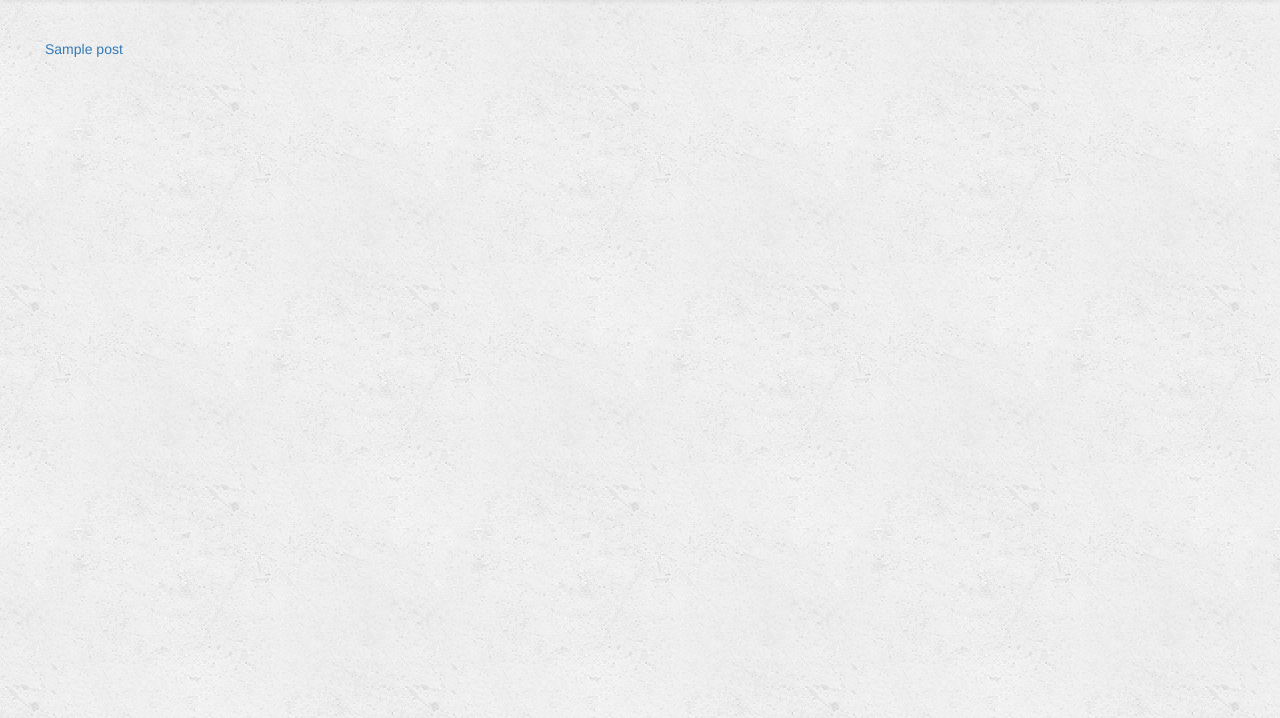
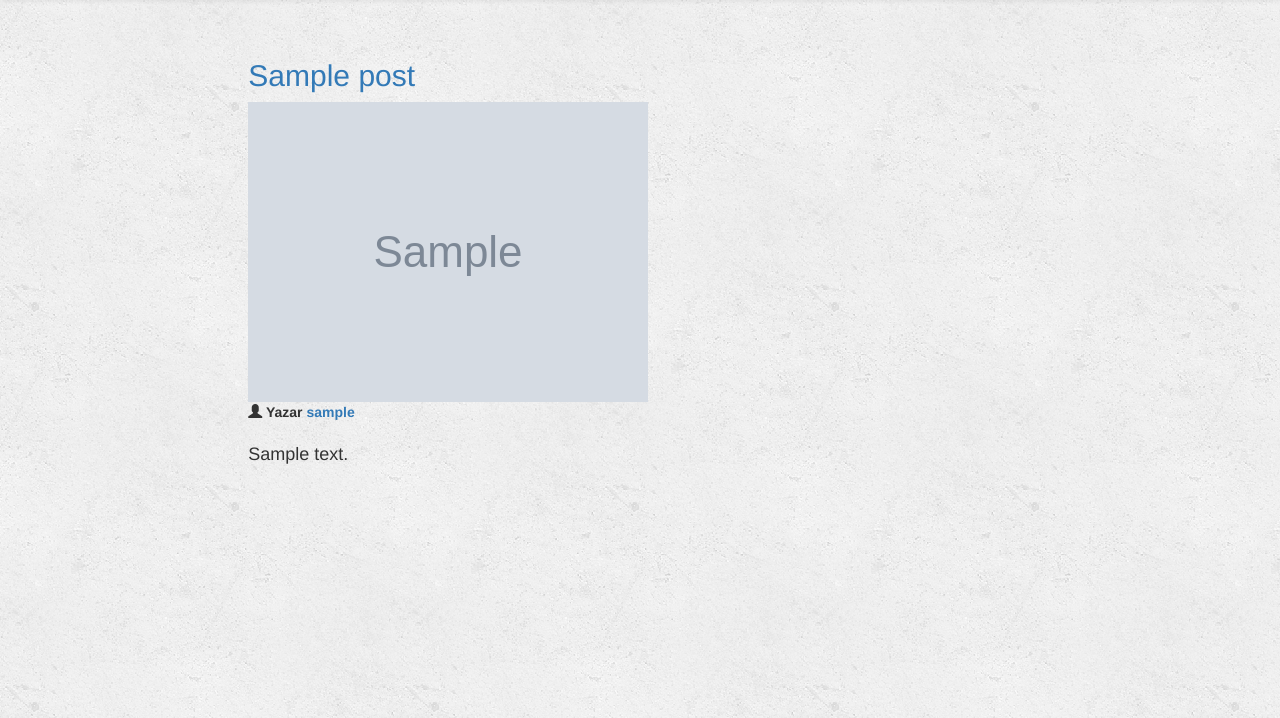
Before and after one commit to selametsamli/thekamping, a Django app: template kamping/templates/blog/post_list.html in a window 1280 px wide. Shown: the part 51-769 px from the top of the page. Run offline with Django 3.2, Linux system fonts and the light colour scheme; the template is opened without the code that fills it: most values are stand-ins (such as "Sample title", 1, 10 or a date in 2020); grey boxes marked "Sample" are stand-in pictures; data that the repository does not hold is empty; parts of the project's set-up code (start-up, migrations or seed data) failed here and were passed over; some libraries are stand-ins or nearby versions.

Commit message:
post-list template düzenlendi

```diff
--- a/kamping/templates/blog/post_list.html
+++ b/kamping/templates/blog/post_list.html
@@ -2,18 +2,25 @@
 
 
 {% block title %}
-Blog
+    Blog
 {% endblock %}
 
 {% block icerik %}
 
     <div class="row">
-        <div class="col-lg-12 pull-center">
-            <div class="post">
+        <div class="col-lg-12 ">
+            <div class="post col-lg-8 col-lg-offset-2">
                 {% for post in posts %}
-                    <div class="col-lg-3 pull-left">
-                        <a href="{% url 'post-detail' post.slug %}">{{ post.title }}</a>
-                    </div>
+                    <h2><a href="{{ post.get_absolute_url }}"><span>{{ post.title }}</span></a></h2>
+                    {% if post.get_image %}
+                        <img class="img-responsive" src="{{ post.get_image }}">
+                    {% endif %}
+                    <p><b><span class="glyphicon glyphicon-user"></span>
+                        Yazar <a href="{% url 'user-profile' post.author.username %}">{{ post.author.username }}</a></b>
+                    </p>
+
+                    <p style="font-size: large;margin-top:20px;">{{ post.content|safe|truncatewords:50 }}</p>
+
                 {% endfor %}
             </div>
         </div>
```
